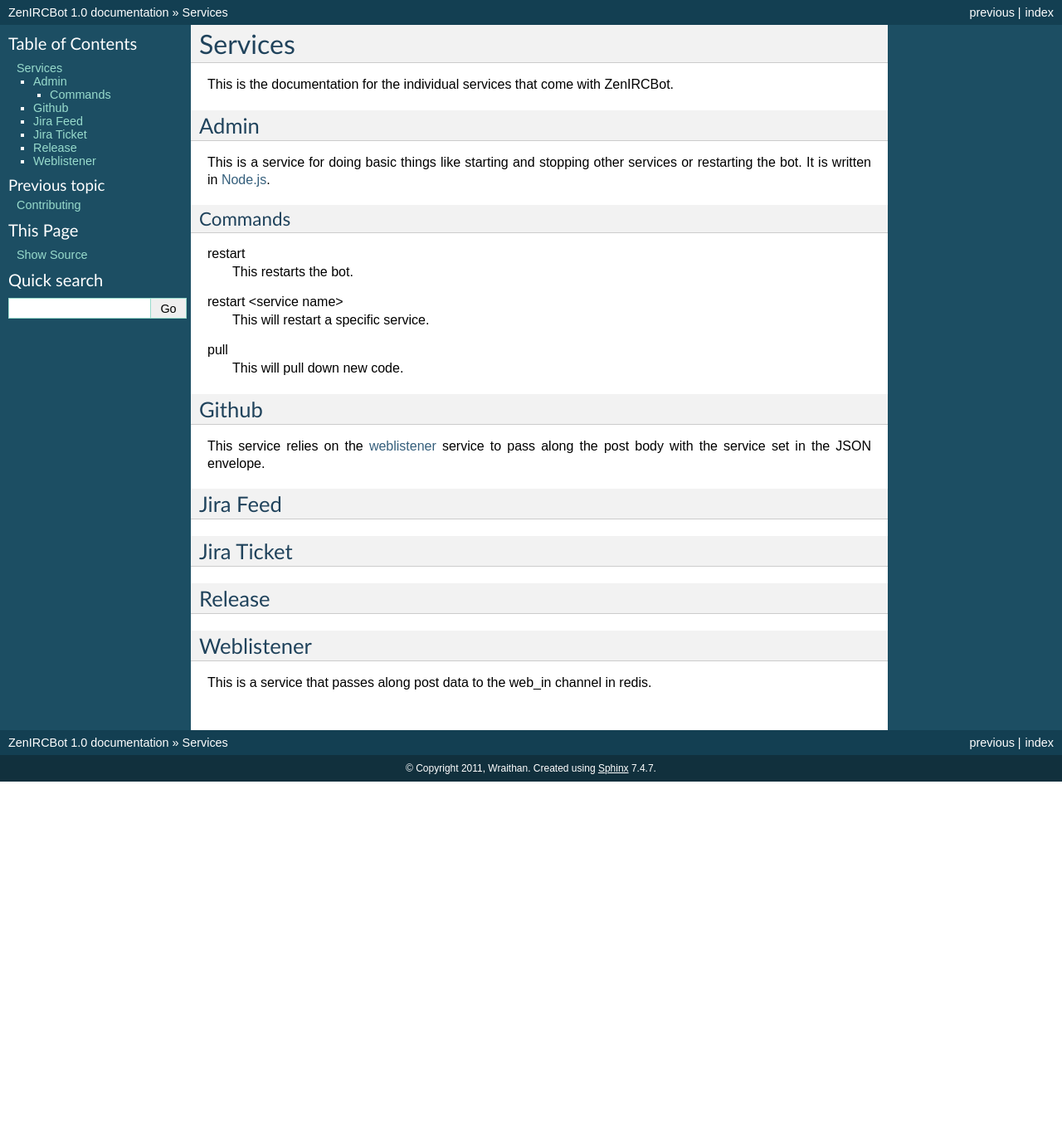
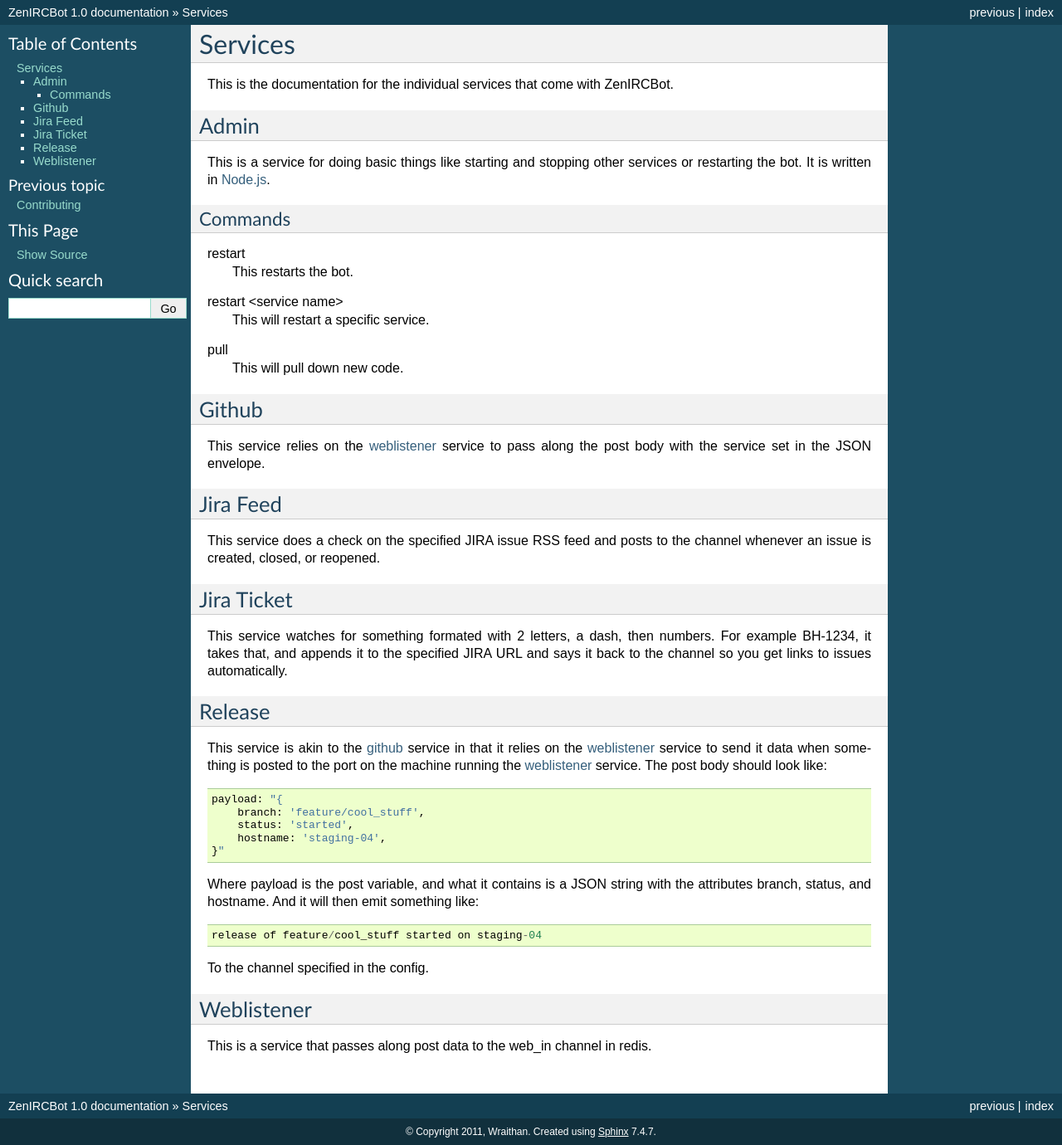
Before and after one commit to zenirc/zenircbot, a Sphinx documentation site: the page built from docs/services.rst, in a window 1280 px wide. Shown: the whole page at 83% size. Built offline with Sphinx 7.4.7, drawn with Linux system fonts in a browser that asks for light colours; before the commit the page ends 942 px from its top, so only the background shows below that.

Commit message:
first pass at full service docs for #30

```diff
--- a/docs/services.rst
+++ b/docs/services.rst
@@ -39,14 +39,47 @@
 Jira Feed
 ---------
 
+.. _jira_feed:
+
+This service does a check on the specified JIRA issue RSS feed and
+posts to the channel whenever an issue is created, closed, or
+reopened.
+
 
 Jira Ticket
 -----------
 
+.. _jira_ticket:
+
+This service watches for something formated with 2 letters, a dash,
+then numbers. For example BH-1234, it takes that, and appends it to
+the specified JIRA URL and says it back to the channel so you get
+links to issues automatically.
 
 Release
 -------
 
+.. _release:
+
+This service is akin to the github_ service in that it relies on the
+weblistener_ service to send it data when something is posted to the
+port on the machine running the weblistener_ service. The post body
+should look like::
+
+
+    payload: "{
+        branch: 'feature/cool_stuff',
+        status: 'started',
+        hostname: 'staging-04',
+    }"
+
+Where payload is the post variable, and what it contains is a JSON
+string with the attributes branch, status, and hostname. And it will
+then emit something like::
+
+    release of feature/cool_stuff started on staging-04
+
+To the channel specified in the config.
 
 Weblistener
 -----------
```
